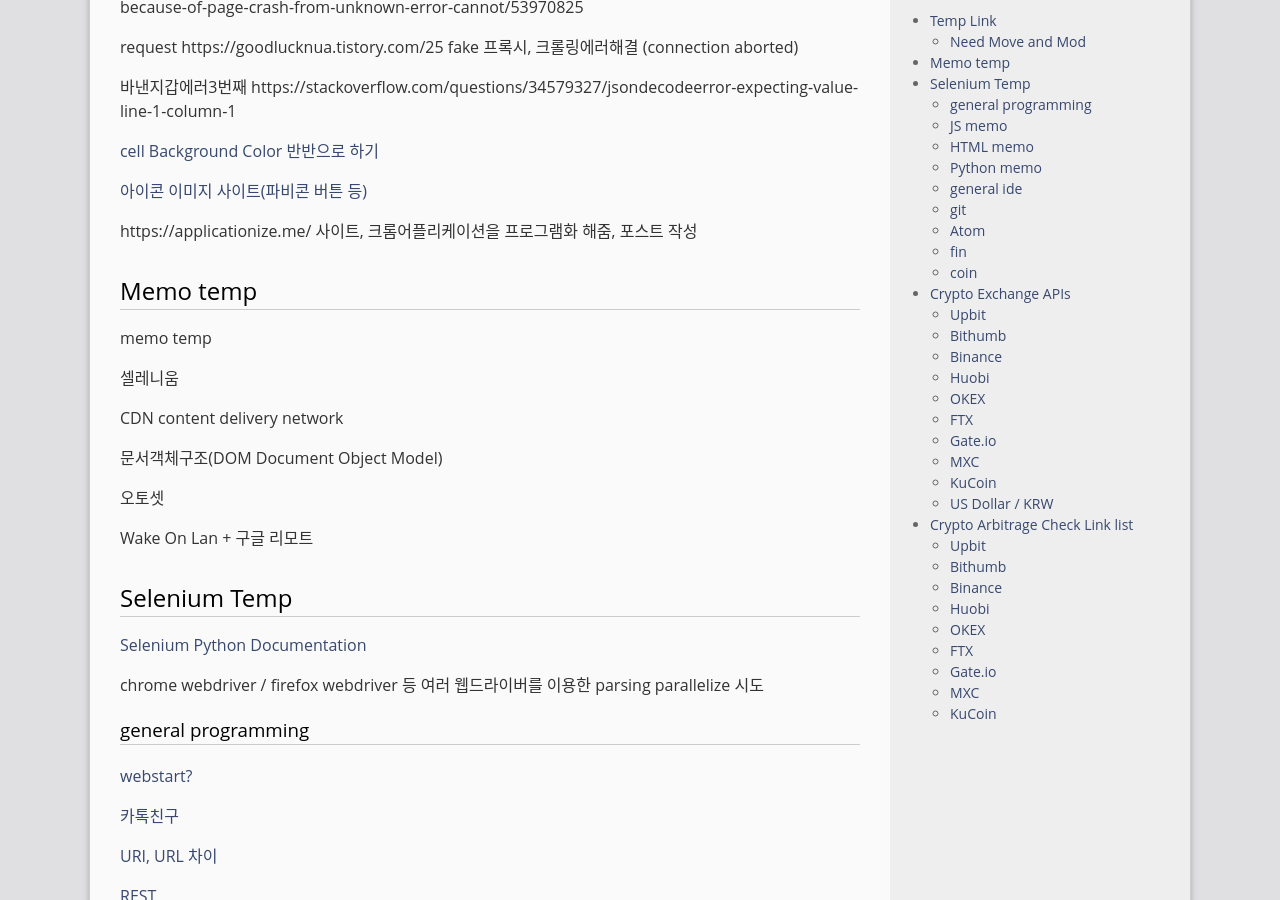
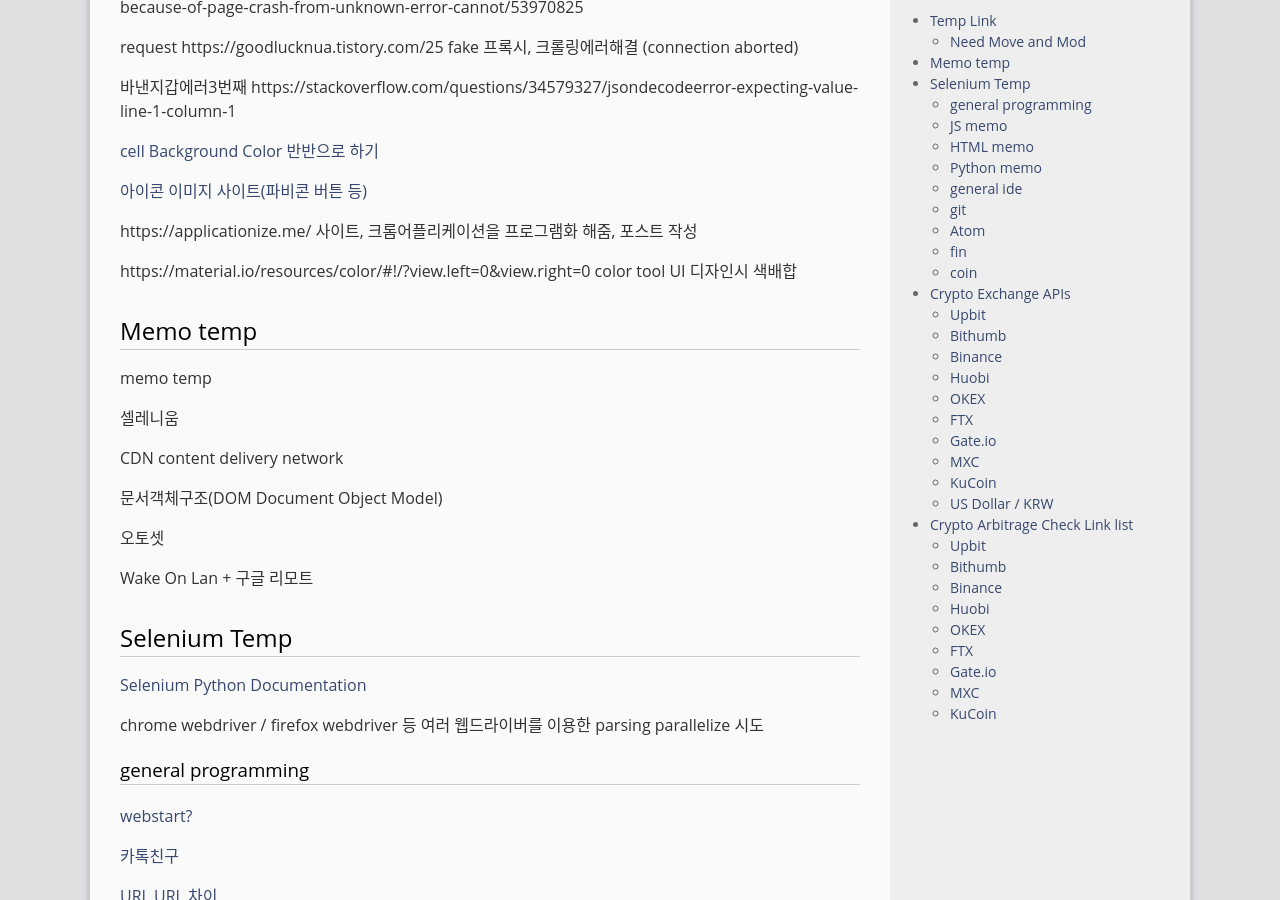
Before and after one commit to gloomydumber/copy, a Jekyll site: the page built from _posts/2020-03-01-TempLink.md, in a window 1280 px wide and 900 px high, scrolled down 2375 px. Built offline with Jekyll 4.4.1, drawn with Linux system fonts in a browser that asks for light colours; comment, search, counter and statistics services are not loaded.

Commit message:
PostModded

```diff
--- a/_posts/2020-03-01-TempLink.md
+++ b/_posts/2020-03-01-TempLink.md
@@ -116,6 +116,8 @@ request https://goodlucknua.tistory.com/25 fake 프록시, 크롤링에러해결
 [아이콘 이미지 사이트(파비콘 버튼 등)](https://thenounproject.com/){: target="\_blank"}
 
 https://applicationize.me/ 사이트, 크롬어플리케이션을 프로그램화 해줌, 포스트 작성
+
+https://material.io/resources/color/#!/?view.left=0&view.right=0 color tool UI 디자인시 색배합
 
 ## Memo temp
 
```
Also changed, not shown: _posts/2020-03-21-ajaxStudy.md (+2 -0 lines).
